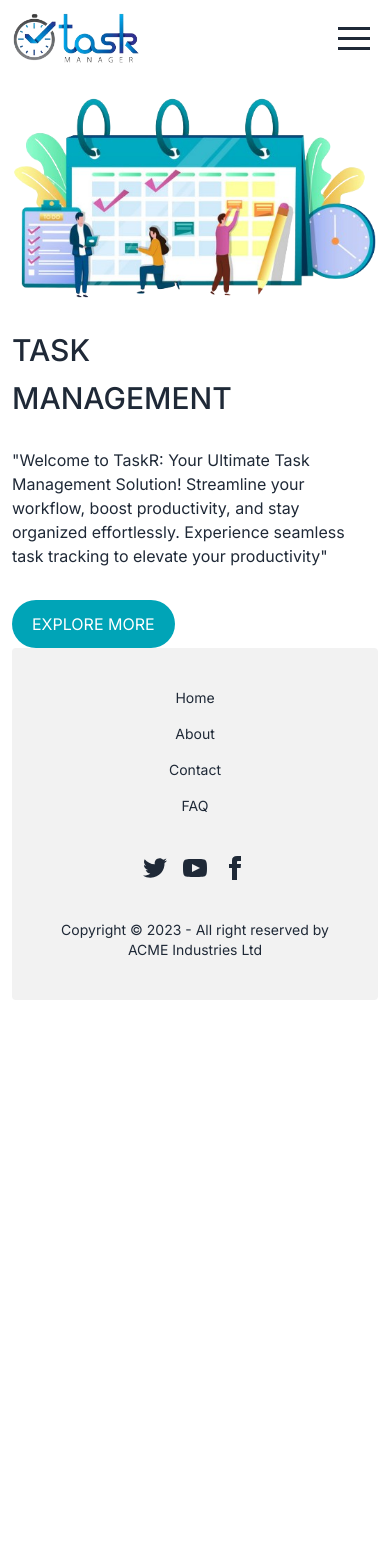
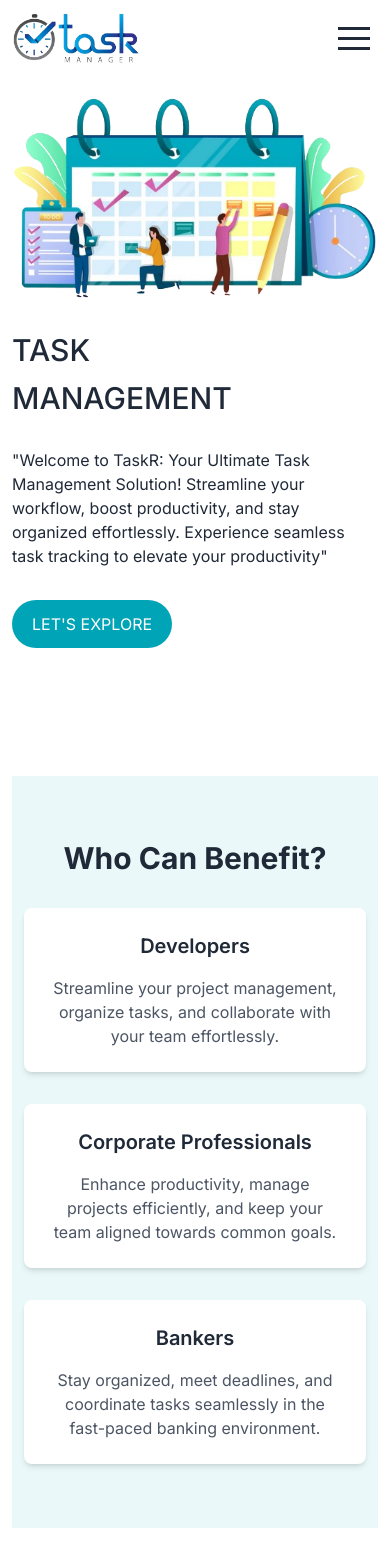
Before and after one commit to billalhossain2/fullstack-task-manager, a React (Vite) app: page / in a window 390 px wide. Shown: the top 1566 px of the page. Before the commit the page ends 1000 px from the top, so only its background shows below. Built offline with nearby package versions, Linux system fonts and the light colour scheme.

Commit message:
added targetAudienceSection in home page with responsive styles

```diff
--- a/src/pages/FAQS/FAQS.jsx
+++ b/src/pages/FAQS/FAQS.jsx
@@ -46,7 +46,7 @@ const FAQS = () => {
 
         <p className="text-gray-700">
           If you have more questions or need assistance, feel free to contact our support team at{' '}
-          <span className="text-primary">#00A4B7</span>.
+          <span className="text-gray-900">billal.webdev@gmail.com</span>.
         </p>
       </div>
     </div>
--- a/src/pages/Home/Banner/Banner.jsx
+++ b/src/pages/Home/Banner/Banner.jsx
@@ -18,7 +18,7 @@ const Banner = () => {
         <div>
         <Link to="/login">
         <button className="uppercase bg-[#00A4B7] hover:bg-[#42939c] duration-300 px-5 py-3 rounded-full text-white">
-          Explore More
+          Let's Explore
         </button>
         </Link>
         </div>
--- a/src/pages/Home/Home.jsx
+++ b/src/pages/Home/Home.jsx
@@ -1,9 +1,11 @@
 import Banner from "./Banner/Banner";
+import TargetAudienceSection from "./TargetAudienceSection/TargetAudienceSection";
 
 const Home = () => {
   return (
     <div>
       <Banner></Banner>
+      <TargetAudienceSection></TargetAudienceSection>
     </div>
   );
 };
--- /dev/null
+++ b/src/pages/Home/TargetAudienceSection/TargetAudienceSection.jsx
@@ -0,0 +1,39 @@
+const TargetAudienceSection = () => {
+  return (
+    <section className="bg-[#00a5b715] py-16 md:px-5 px-3 mt-32">
+      <div className="container mx-auto text-center">
+        <h2 className="text-3xl font-bold text-gray-800 mb-8">Who Can Benefit?</h2>
+        <div className="grid grid-cols-1 md:grid-cols-3 gap-8">
+          {/* Developer Card */}
+          <div className="bg-white p-6 rounded-lg shadow-md">
+            <h3 className="text-xl font-semibold mb-4">Developers</h3>
+            <p className="text-gray-600">
+              Streamline your project management, organize tasks, and collaborate with your team effortlessly.
+            </p>
+          </div>
+
+          {/* Corporate Professional Card */}
+          <div className="bg-white p-6 rounded-lg shadow-md">
+            <h3 className="text-xl font-semibold mb-4">Corporate Professionals</h3>
+            <p className="text-gray-600">
+              Enhance productivity, manage projects efficiently, and keep your team aligned towards common goals.
+            </p>
+          </div>
+
+          {/* Banker Card */}
+          <div className="bg-white p-6 rounded-lg shadow-md">
+            <h3 className="text-xl font-semibold mb-4">Bankers</h3>
+            <p className="text-gray-600">
+              Stay organized, meet deadlines, and coordinate tasks seamlessly in the fast-paced banking environment.
+            </p>
+          </div>
+
+          {/* Add more cards for different target audiences as needed */}
+
+        </div>
+      </div>
+    </section>
+  );
+};
+
+export default TargetAudienceSection;
--- a/src/pages/shared/Footer/Footer.jsx
+++ b/src/pages/shared/Footer/Footer.jsx
@@ -5,7 +5,7 @@ import { Link } from 'react-router-dom';
 
 const Footer = () => {
   return (
-    <footer className="footer footer-center p-10 bg-base-200 text-base-content rounded">
+    <footer className="footer footer-center p-10 bg-[#14535a] text-white rounded mt-10">
   <nav className="grid md:grid-flow-col gap-4">
     <Link to="/" className="link link-hover">Home</Link>
     <Link to="/about" className="link link-hover">About</Link>
```
